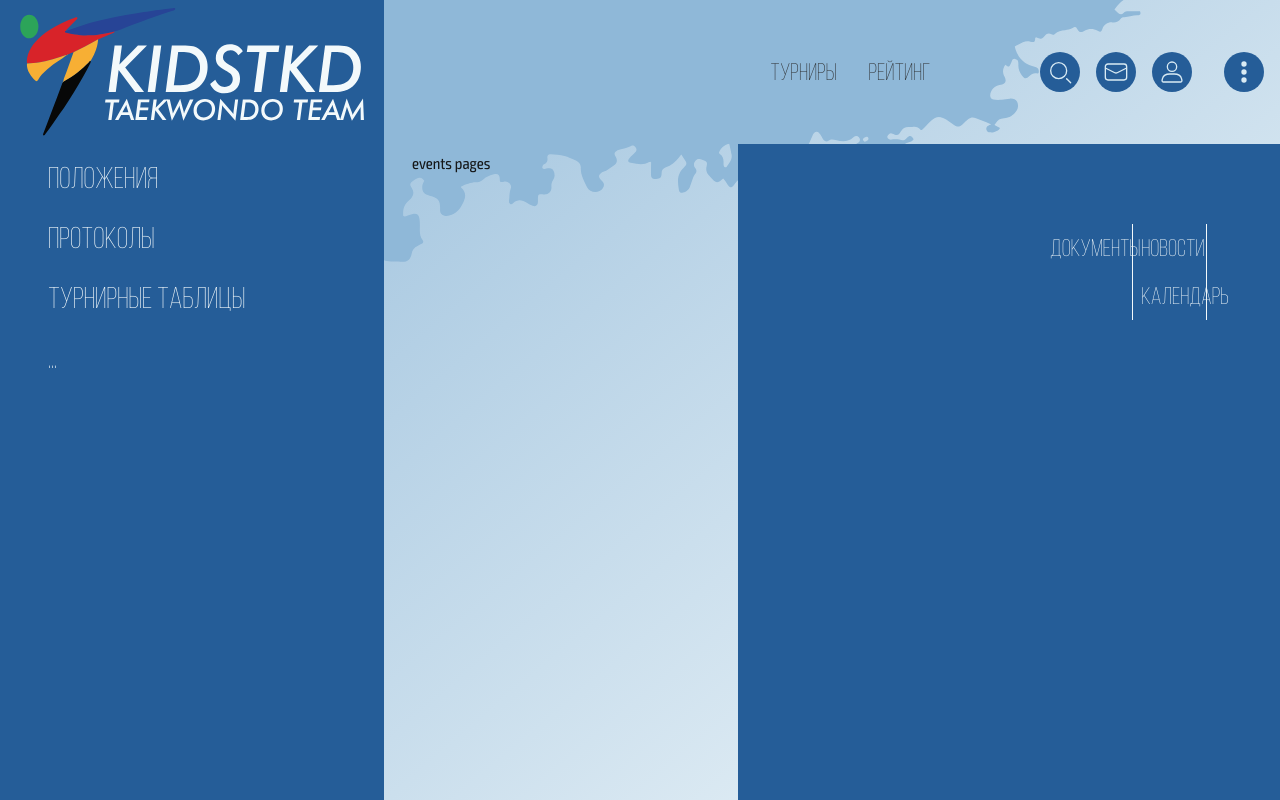
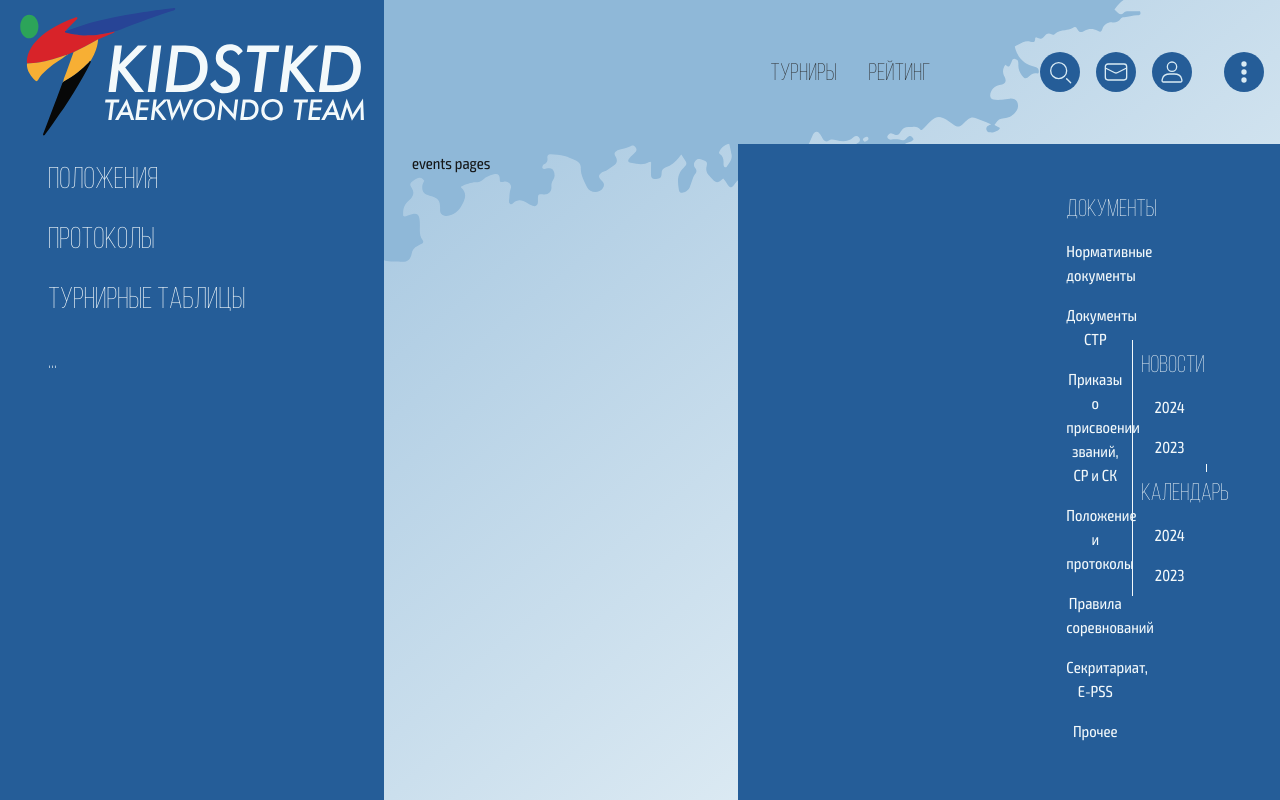
Before and after one commit to KIDSTKD/kidstkd-app, a Next.js app: page /events in a window 1280 px wide. Shown: the top 800 px of the page. Built offline with nearby package versions, Linux system fonts and the light colour scheme; what @savvywombat/tailwindcss-grid-areas would draw is missing.

Commit message:
footer update

```diff
--- a/src/components/news/pagination.tsx
+++ b/src/components/news/pagination.tsx
@@ -32,7 +32,6 @@ const PaginatedNews = () => {
 
   return (
     <>
-      <h1>Новости</h1>
       <div className="grid grid-cols-1 md:grid-cols-2 lg:grid-cols-3 gap-1 lg:gap-2">
 
         {pag.map((news: INews) => (
--- a/src/layout/footer/footer.tsx
+++ b/src/layout/footer/footer.tsx
@@ -1,3 +1,5 @@
+import Link from "next/link";
+
 import Logo from "@/components/logo";
 
 import MenuButton from "./footer-buttons/menu-button";
@@ -5,6 +7,18 @@ import EventButton from "./footer-buttons/event-button";
 import HomeButton from "./footer-buttons/home-button";
 import RankButton from "./footer-buttons/rank-button";
 import UserButton from "./footer-buttons/user-button";
+
+import Level1 from "./level1";
+import Level2 from "./level2";
+
+import { DocData } from "../nav/navigation-data";
+import { NewsData } from "../nav/navigation-data";
+import { CalendarData } from "../nav/navigation-data";
+
+
+const NewsLinks = NewsData.slice(0, 2)
+const CalendarLinks = CalendarData.slice(0, 2)
+
 
 const Footer = () => {
 
@@ -25,13 +39,28 @@ const Footer = () => {
                     </div>
 
                 </div>
-                <div className='hidden lg:grid grid-cols-3 justify-between pl-80 py-20 divide-x-[1px] divide-light'>
-                    <div className="flex justify-center">
-                        <h2 className="text-light text-2xl">Документы</h2>
+                <div className='hidden lg:grid grid-cols-3 justify-between pl-80 py-10 divide-x-[1px] divide-light items-center'>
+                    <div>
+                        <Level1 menu="02-docs" text="Документы" />
+
+                        {DocData.map(({ id, title, path }) => (
+                            <Level2 key={id} path={path} text={title} />
+
+                        ))}
                     </div>
+
                     <div>
-                        <h2 className="text-light text-2xl">Новости</h2>
-                        <h2 className="text-light text-2xl">Календарь</h2>
+                        <Level1 menu="03-news" text="Новости" />
+                        {NewsLinks.map(({ id, title, path }) => (
+                            <Level2 key={id} path={path} text={title} />
+
+                        ))}
+
+                        <Level1 menu="04-calendar" text="Календарь" />
+                        {CalendarLinks.map(({ id, title, path }) => (
+                            <Level2 key={id} path={path} text={title} />
+
+                        ))}
                     </div>
                     <div className="px-12"><Logo /></div>
                 </div>
--- /dev/null
+++ b/src/layout/footer/level1.tsx
@@ -0,0 +1,19 @@
+import Link from "next/link";
+
+const Level1 = ({ menu, text }: {
+    menu: string,
+    text: string
+
+}) => {
+
+
+    return (
+        <Link href={`/${menu}`}>
+            <h2 className="text-light text-2xl cursor-pointer">{text}</h2>
+        </Link>
+    );
+};
+
+
+
+export default Level1;
--- /dev/null
+++ b/src/layout/footer/level2.tsx
@@ -0,0 +1,21 @@
+import Link from "next/link";
+
+const Level2 = ({ path, text }: {
+    path: string,
+    text: string
+
+}) => {
+
+
+    return (
+
+        <Link href={path}>
+            <p className="text-light text-center indent-0 cursor-pointer">{text}</p>
+        </Link>
+
+    );
+};
+
+
+
+export default Level2;
```
